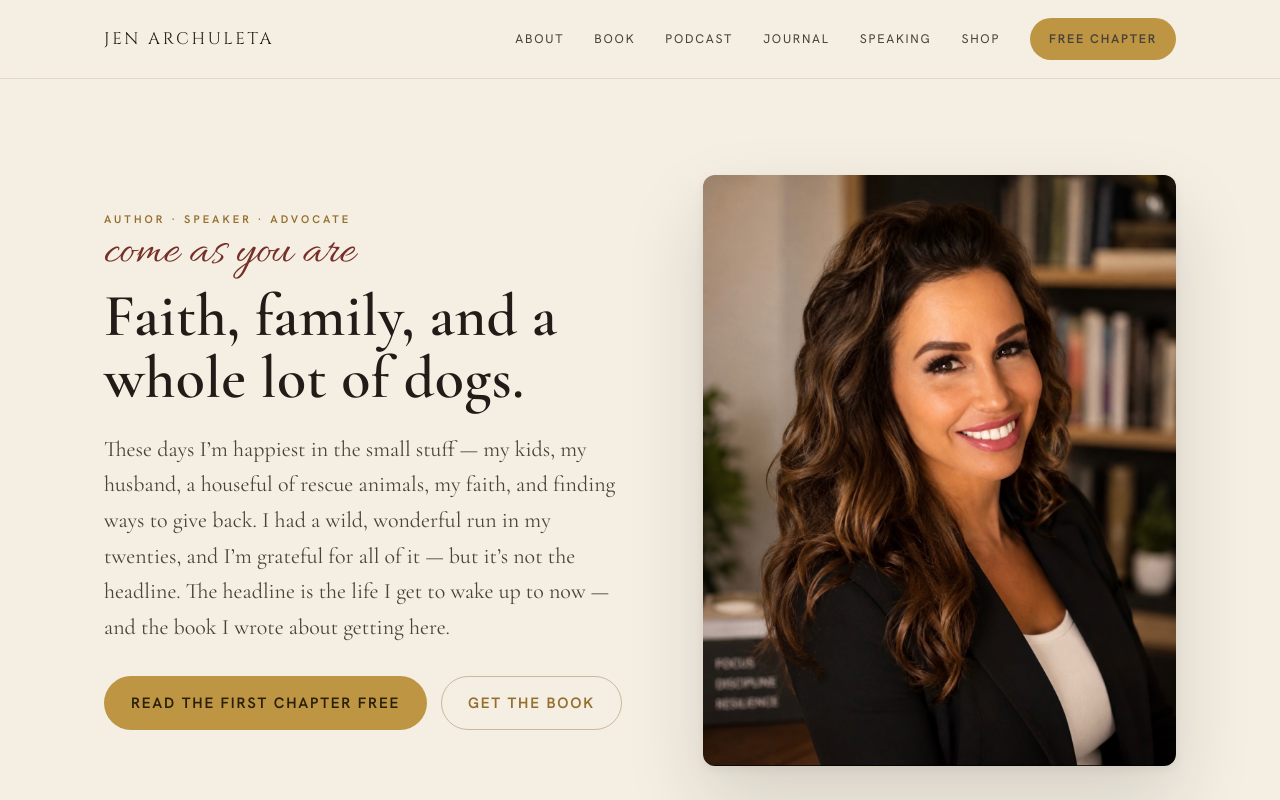
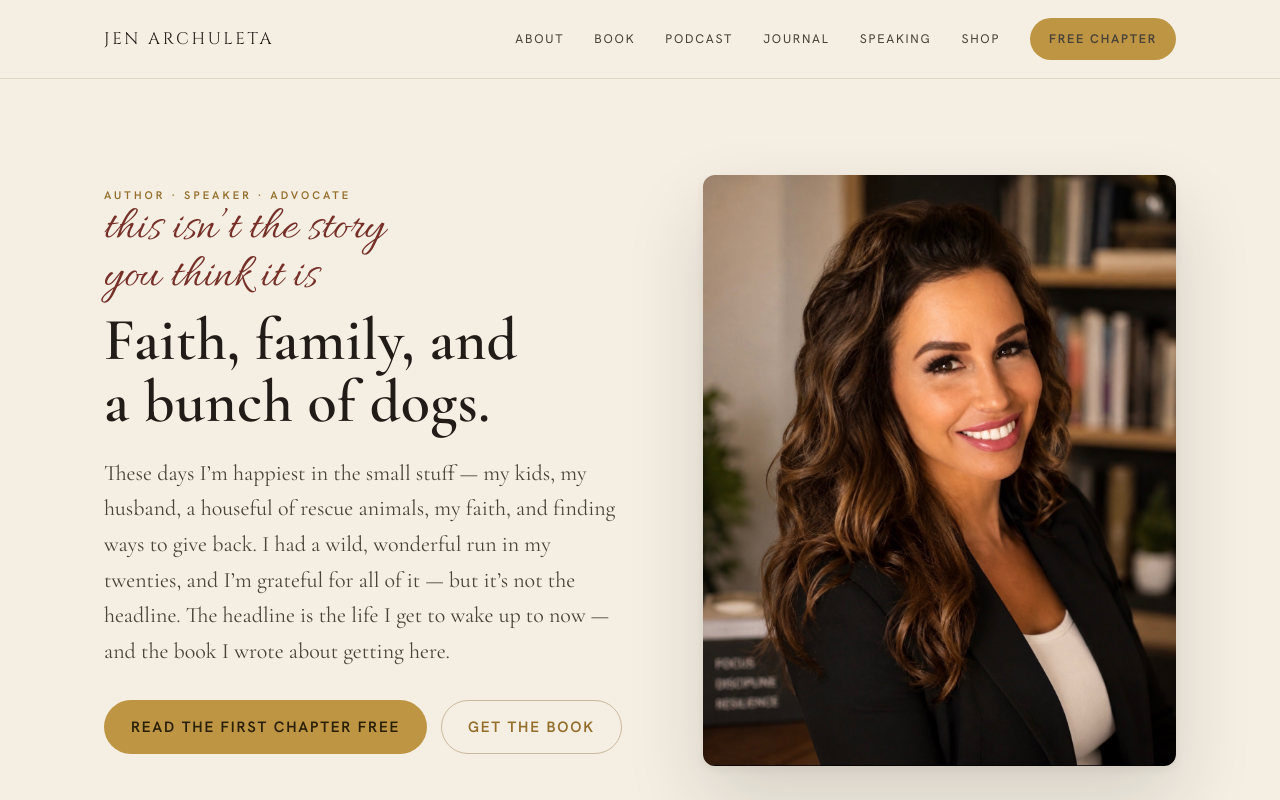
Before and after one commit to SpartanArch31/jenarchuleta-site, a Next.js app: page / in a window 1280 px wide. Shown: the top 800 px of the page. Built offline with nearby package versions, Linux system fonts and the light colour scheme.

Commit message:
Homepage hero: restore script line, 'whole lot' -> 'bunch of dogs'

```diff
--- a/app/page.js
+++ b/app/page.js
@@ -14,8 +14,8 @@ export default function Home() {
       <section className="wrap hero">
         <div className="hero-copy">
           <div className="eyebrow">Author · Speaker · Advocate</div>
-          <div className="hero-script">come as you are</div>
-          <h1>Faith, family, and a whole lot of dogs.</h1>
+          <div className="hero-script">this isn’t the story<br />you think it is</div>
+          <h1>Faith, family, and a bunch of dogs.</h1>
           <p className="lead">These days I’m happiest in the small stuff — my kids, my husband, a houseful of rescue animals, my faith, and finding ways to give back. I had a wild, wonderful run in my twenties, and I’m grateful for all of it — but it’s not the headline. The headline is the life I get to wake up to now — and the book I wrote about getting here.</p>
           <div className="hero-ctas">
             <a href={KIT_FREE_CHAPTER_URL} className="btn btn-primary">Read the first chapter free</a>
```
